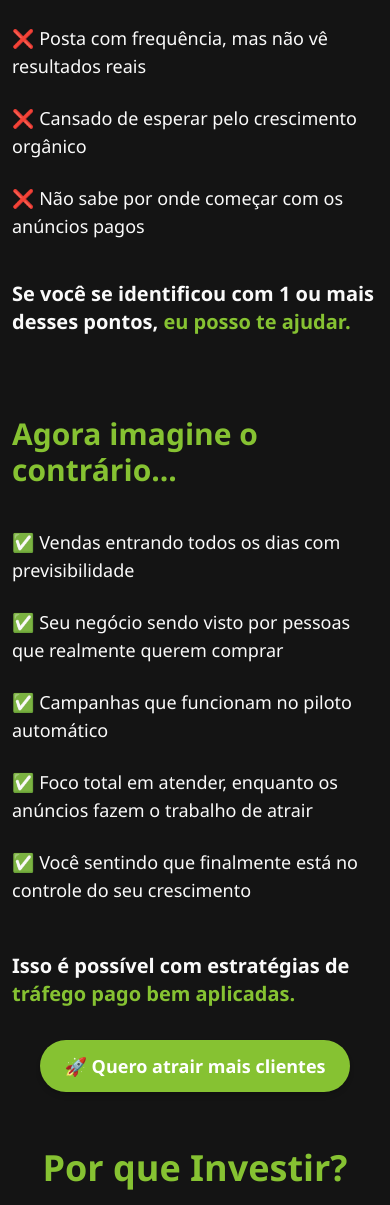
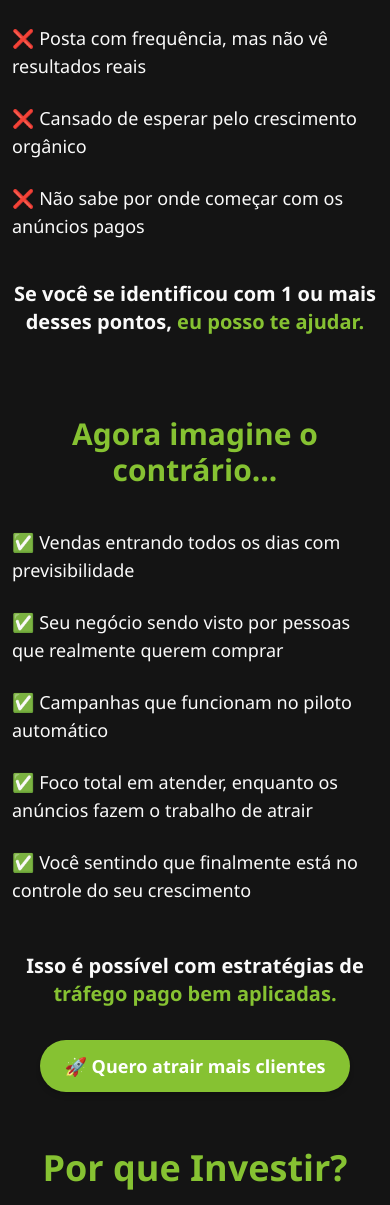
Before and after one commit to marcelo1310/marcelo.gestor, a React (Vite) app: page / in a window 390 px wide. Shown: the part 1132-2337 px from the top of the page. Built offline with nearby package versions, Linux system fonts and the light colour scheme.

Commit message:
ajustes css

```diff
--- a/src/components/dores/index.jsx
+++ b/src/components/dores/index.jsx
@@ -13,7 +13,7 @@ export function Dores() {
         <li>❌ Não sabe por onde começar com os anúncios pagos</li>
       </ul>
 
-      <p className="mt-10 text-xl md:text-2xl font-semibold">
+      <p className="text-center mt-10 text-xl md:text-2xl font-semibold">
         Se você se identificou com 1 ou mais desses pontos,{" "}
         <span className="text-[var(--verde)]">eu posso te ajudar.</span>
       </p>
--- a/src/components/solucao/index.jsx
+++ b/src/components/solucao/index.jsx
@@ -1,7 +1,7 @@
 export function Solucao() {
   return (
     <section className="flex flex-col w-full items-center justify-center mt-20">
-      <h2 className="text-3xl md:text-4xl font-bold mb-10 text-[var(--verde)]">
+      <h2 className="text-center text-3xl md:text-4xl font-bold mb-10 text-[var(--verde)]">
         Agora imagine o contrário...
       </h2>
 
@@ -20,7 +20,7 @@ export function Solucao() {
         </li>
       </ul>
 
-      <p className="mt-12 text-xl md:text-2xl font-semibold">
+      <p className=" text-center mt-12 text-xl md:text-2xl font-semibold">
         Isso é possível com estratégias de{" "}
         <span className="text-[var(--verde)]">tráfego pago bem aplicadas.</span>
       </p>
```
